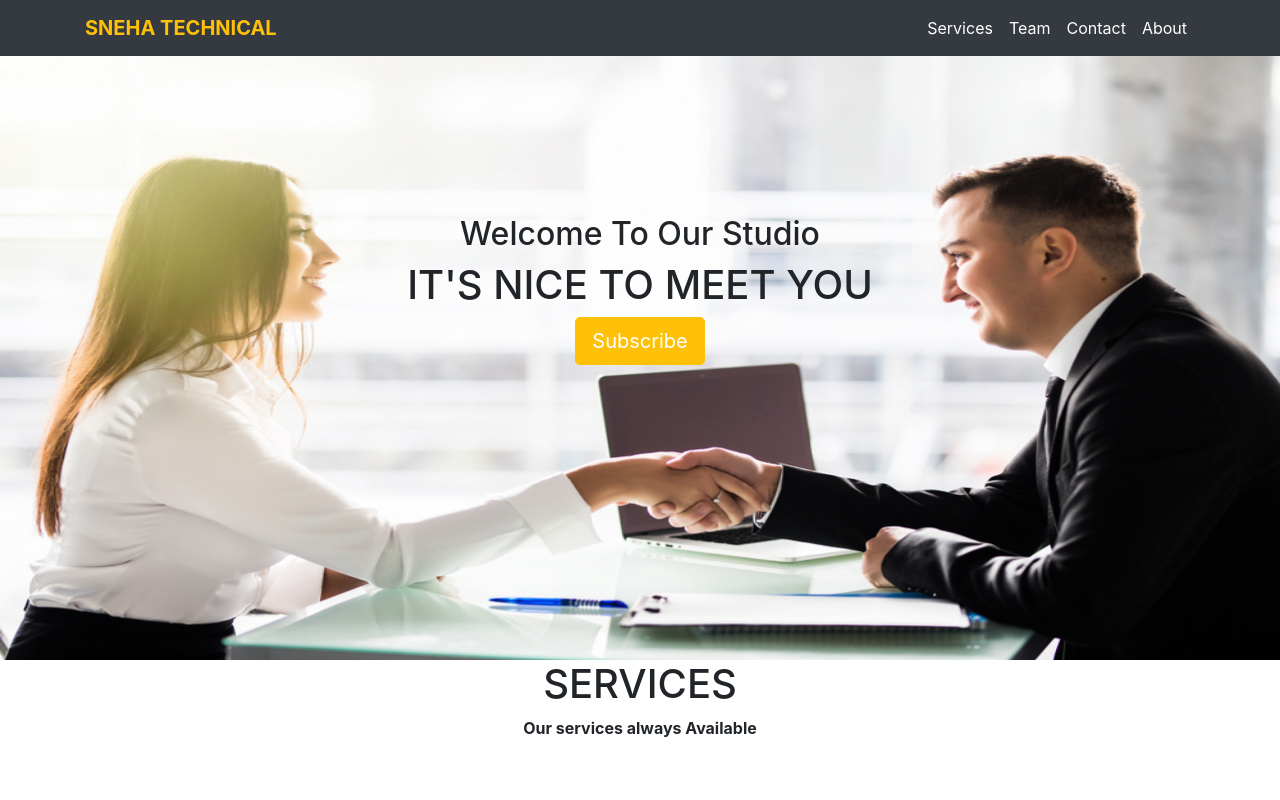
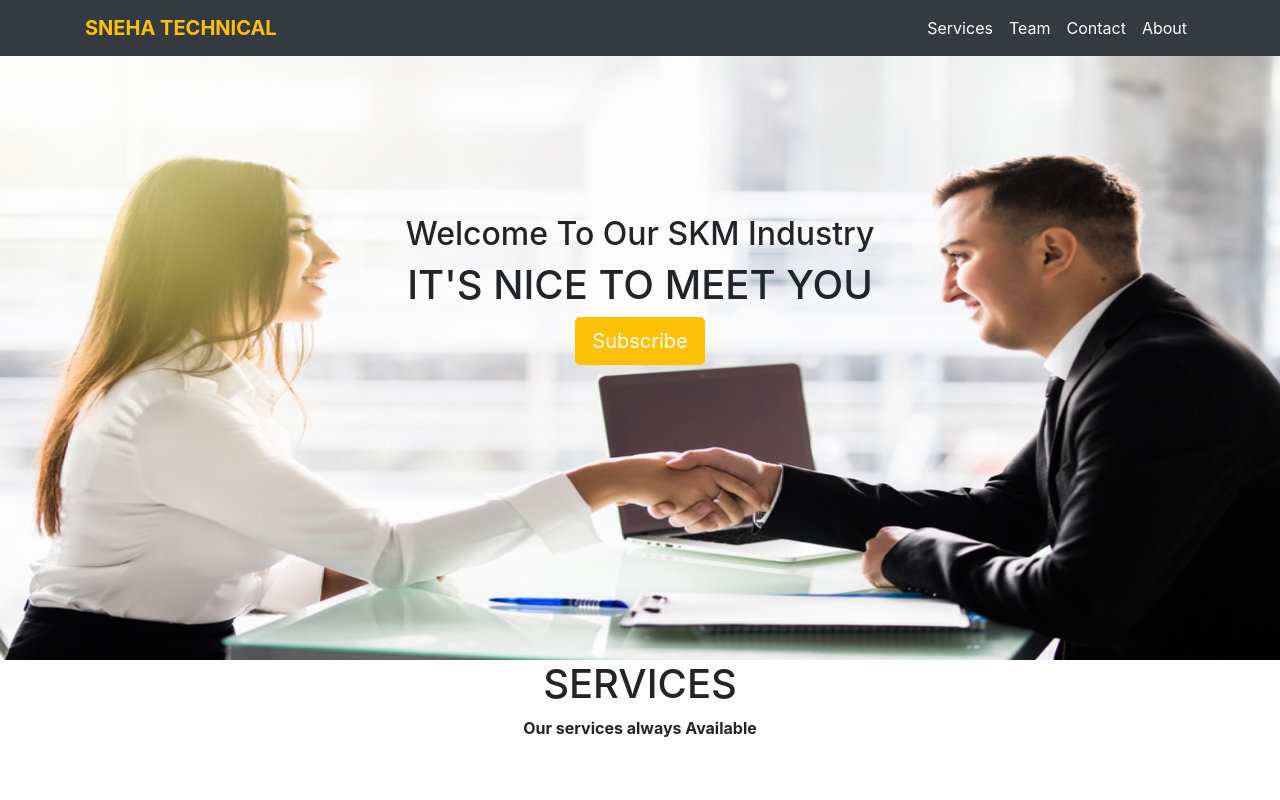
Before and after one commit to snehatechnical/skm_pvt_ltd.github.io, a plain HTML site: page index.html in a window 1280 px wide. Shown: the top 800 px of the page. Drawn offline with nearby package versions, Linux system fonts and the light colour scheme.

Commit message:
Update index.html

```diff
--- a/index.html
+++ b/index.html
@@ -61,7 +61,7 @@
 		</nav>
 
 		<div class="container text-center  headerset">
-			<h2> Welcome To Our Studio </h2>
+			<h2> Welcome To Our SKM Industry </h2>
 			<h1> IT'S NICE TO MEET YOU </h1>
 			<button class="btn btn-warning text-white btn-lg">Subscribe </button>
 
```
